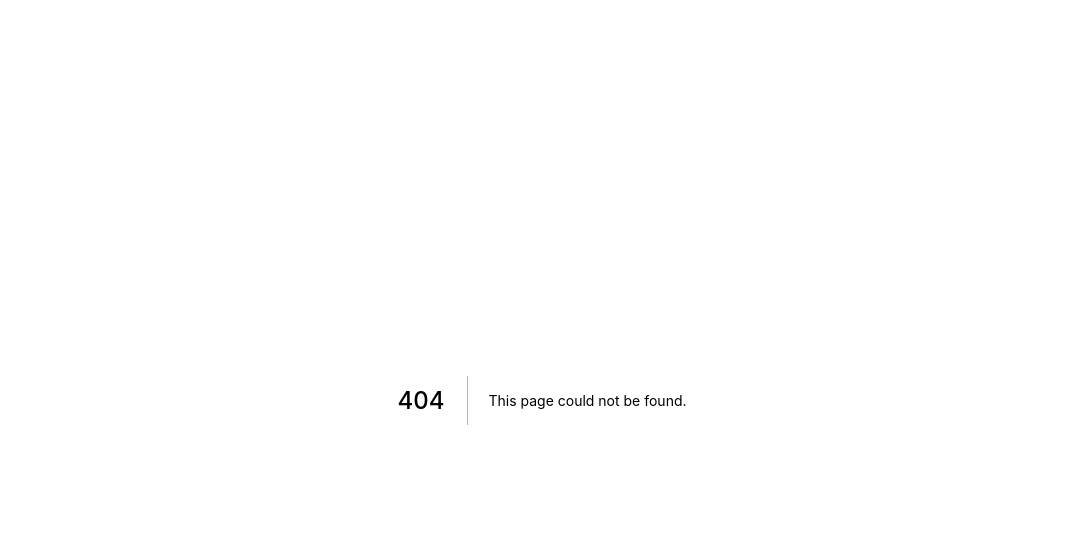
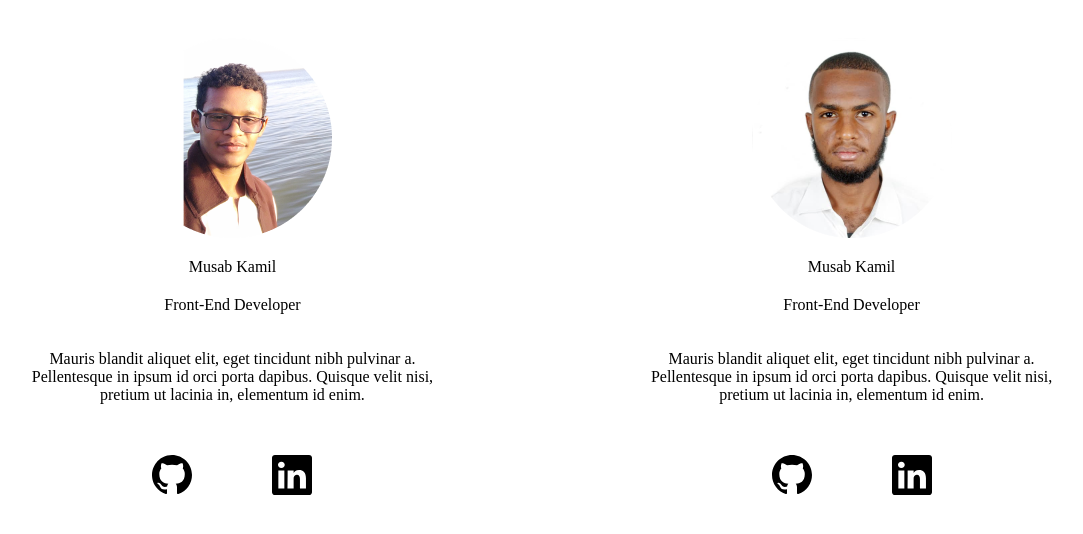
Before and after one commit to ahmed-sudani/recipes, a Next.js app: page /Developers in a window 1280 px wide. Before the commit this address had no page. Shown: the top 534 px of the page, without its empty margins (98-1181 px from the left). Built offline with nearby package versions, Linux system fonts and the light colour scheme.

Commit message:
person component

```diff
--- /dev/null
+++ b/components/Person/index.js
@@ -0,0 +1,21 @@
+import styles from "./styles.module.css";
+import { Github, Linkedin } from "react-bootstrap-icons";
+
+export default function Person(props) {
+  return (
+    <div className={styles.Person}>
+      <img src={props.img} />
+      <div> {props.name} </div>
+      <div> {props.jobTitle} </div>
+      <p> {props.description} </p>
+      <div className={styles.icons}>
+        <a href={props.github}>
+          <Github size={40} />
+        </a>
+        <a href={props.linkedin}>
+          <Linkedin size={40} />
+        </a>
+      </div>
+    </div>
+  );
+}
--- /dev/null
+++ b/components/Person/styles.module.css
@@ -0,0 +1,19 @@
+.Person{
+    display: flex;
+    flex-direction: column;
+    width: 438px;
+    align-items: center;
+    text-align: center;
+    gap: 20px;
+
+}
+.Person img{
+    width: 200px;
+    height: 200px;
+}
+.icons{
+    display: flex;
+    gap: 80px;
+    margin-top: 15px;
+
+}
--- /dev/null
+++ b/pages/Developers/index.js
@@ -0,0 +1,24 @@
+import Person from "../../components/Person";
+import styles from "./styles.module.css";
+export default function developers() {
+  return (
+    <div className={styles.developers}>
+      <Person
+        img="mosab.png"
+        name="Musab Kamil"
+        jobTitle="Front-End Developer"
+        description="Mauris blandit aliquet elit, eget tincidunt nibh pulvinar a.
+                  Pellentesque in ipsum id orci porta dapibus. Quisque velit nisi, pretium ut lacinia in,
+                  elementum id enim."
+      ></Person>
+      <Person
+        img="ahmed.png"
+        name="Musab Kamil"
+        jobTitle="Front-End Developer"
+        description="Mauris blandit aliquet elit, eget tincidunt nibh pulvinar a.
+                  Pellentesque in ipsum id orci porta dapibus. Quisque velit nisi, pretium ut lacinia in,
+                  elementum id enim."
+      ></Person>
+    </div>
+  );
+}
--- /dev/null
+++ b/pages/Developers/styles.module.css
@@ -0,0 +1,7 @@
+.developers{
+    display: flex;
+    justify-content: space-around;
+    margin: 3%;
+    flex-wrap: wrap;
+    gap: 50px;
+}
```
Also changed, not shown: public/ahmed.png (added), public/mosab.png (added).
